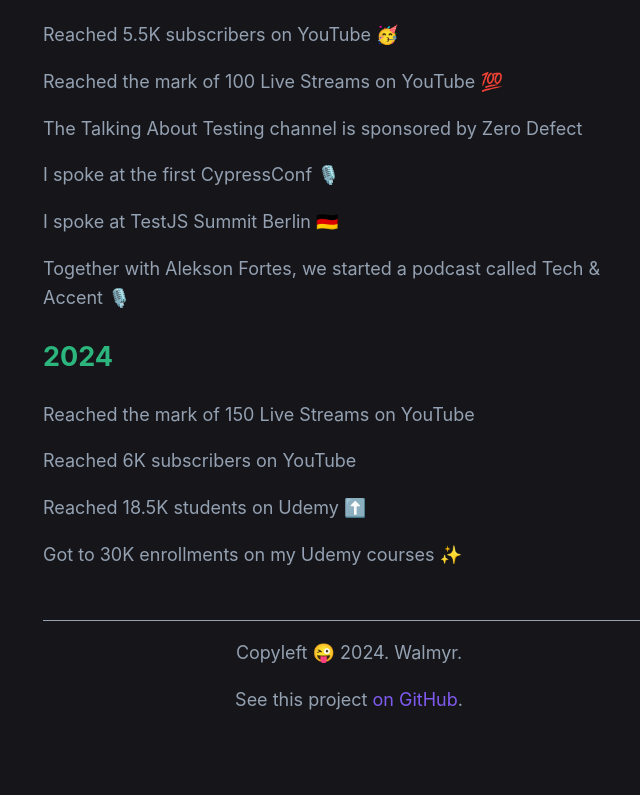
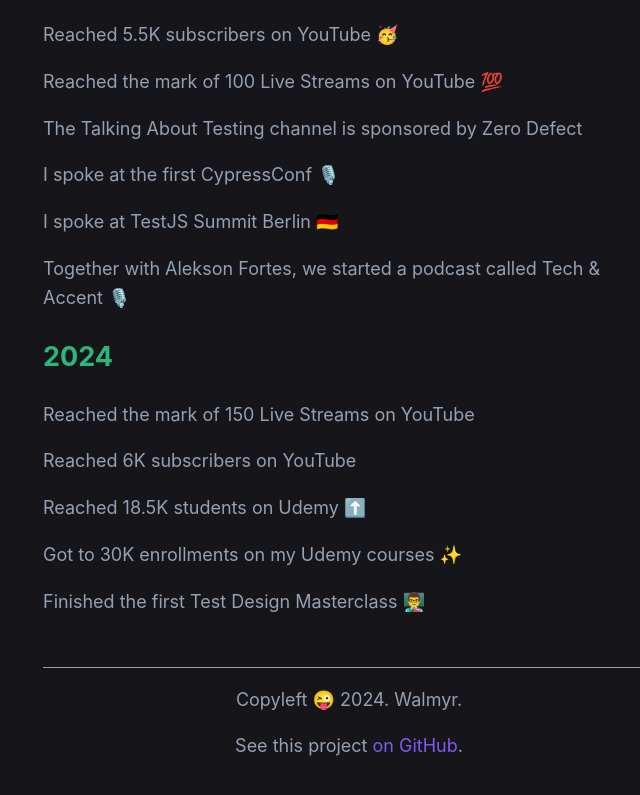
Before and after one commit to wlsf82/walmyr-nextjs, a Next.js app: page / in a window 1280 px wide. Shown: the part 3384-4179 px from the top of the page, without its empty margins (291-931 px from the left). Built offline with nearby package versions, Linux system fonts and the light colour scheme.

Commit message:
Add new 2024 achievement

```diff
--- a/components/achievements.js
+++ b/components/achievements.js
@@ -121,6 +121,7 @@ const achievements = [
       'Reached 6K subscribers on YouTube',
       'Reached 18.5K students on Udemy ⬆️',
       'Got to 30K enrollments on my Udemy courses ✨',
+      'Finished the first Test Design Masterclass 👨‍🏫',
     ]
   }
 ]
```
